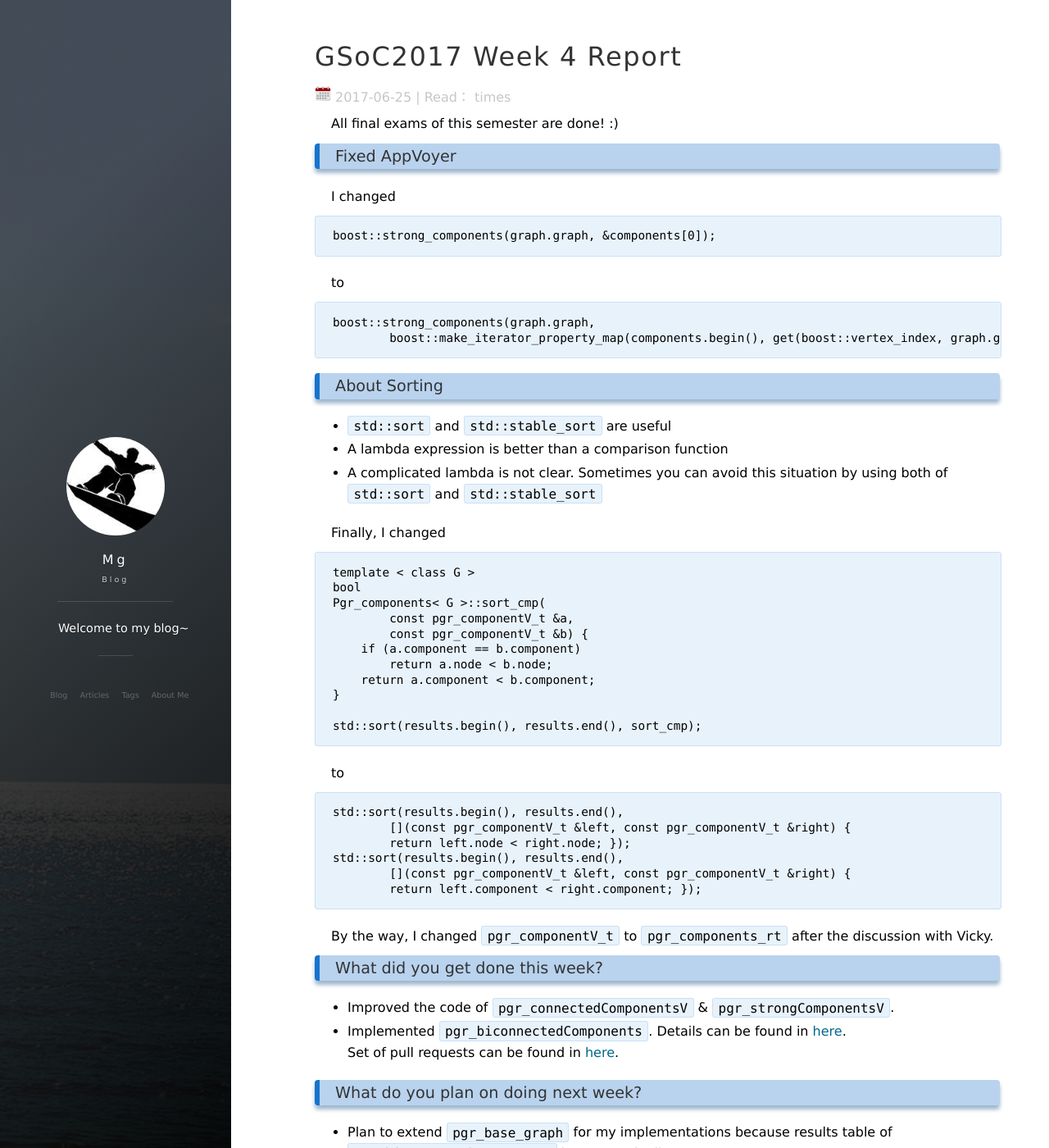
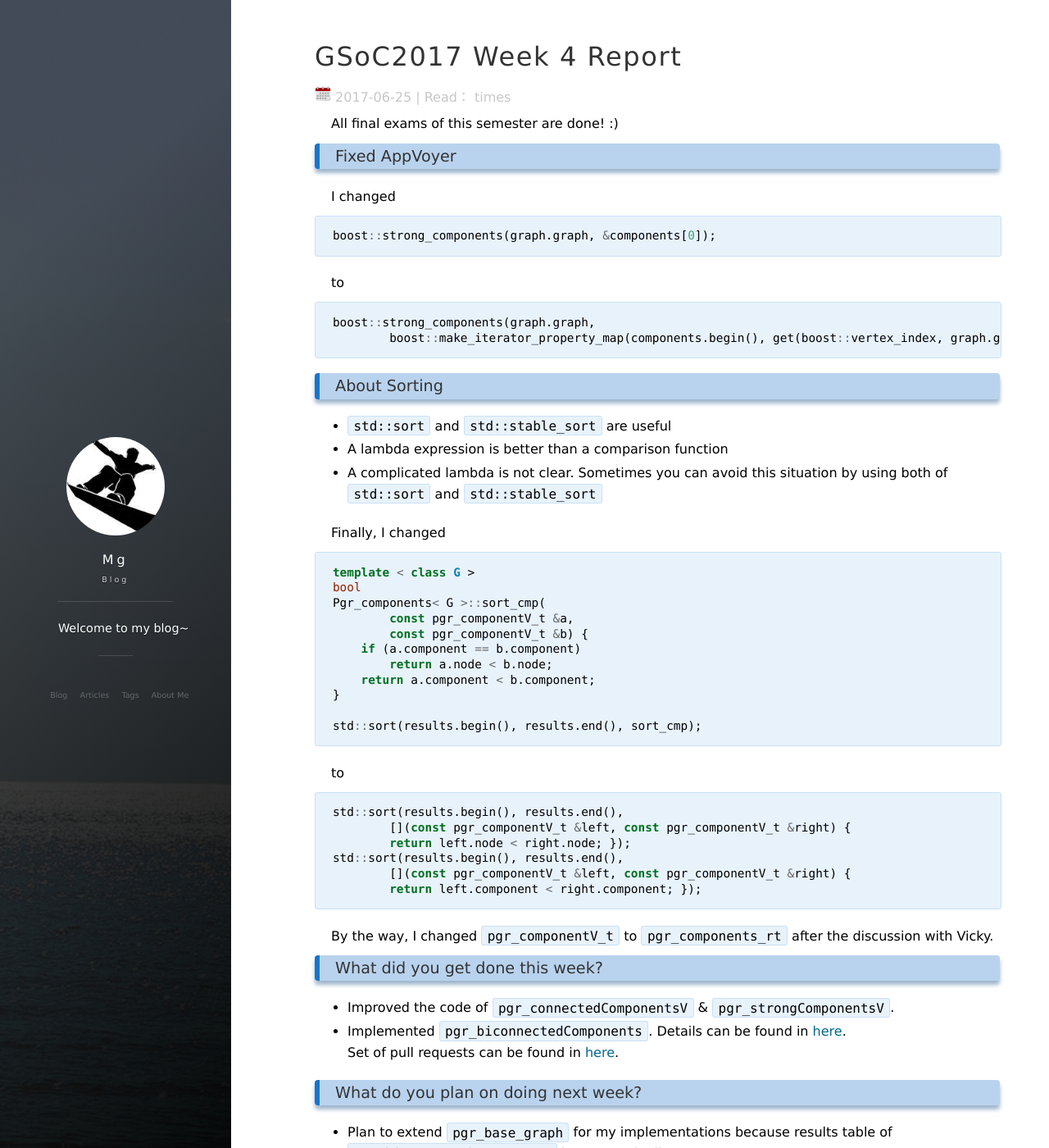
Before and after one commit to XJTUmg/XJTUmg.github.io, a Jekyll site: the page built from _posts/2017-06-25-GSoC2017 Week 4 Report.md, in a window 1280 px wide and 1400 px high. Shown: the whole window at 82% size. Built offline with Jekyll 4.4.1, drawn with Linux system fonts in a browser that asks for light colours; nearby versions of some CDN libraries; comment, search, counter and statistics services are not loaded.

Commit message:
added highlight

````diff
--- a/_posts/2017-06-25-GSoC2017 Week 4 Report.md
+++ b/_posts/2017-06-25-GSoC2017 Week 4 Report.md
@@ -10,14 +10,14 @@ All final exams of this semester are done! :)
 ### Fixed AppVoyer
 
 I changed
-```
+{% highlight C++ %}
 boost::strong_components(graph.graph, &components[0]);
-```
+{% endhighlight %}
 to
-```
+{% highlight C++ %}
 boost::strong_components(graph.graph,
         boost::make_iterator_property_map(components.begin(), get(boost::vertex_index, graph.graph)));
-```
+{% endhighlight %}
 
 ### About Sorting
 
@@ -26,7 +26,7 @@ boost::strong_components(graph.graph,
 - A complicated lambda is not clear. Sometimes you can avoid this situation by using both of ```std::sort``` and ```std::stable_sort```
 
 Finally, I changed
-```
+{% highlight C++ %}
 template < class G >
 bool
 Pgr_components< G >::sort_cmp(
@@ -38,16 +38,16 @@ Pgr_components< G >::sort_cmp(
 }
 
 std::sort(results.begin(), results.end(), sort_cmp);
-```
+{% endhighlight %}
 to
-```
+{% highlight C++ %}
 std::sort(results.begin(), results.end(),
         [](const pgr_componentV_t &left, const pgr_componentV_t &right) {
         return left.node < right.node; });
 std::sort(results.begin(), results.end(),
         [](const pgr_componentV_t &left, const pgr_componentV_t &right) {
         return left.component < right.component; });
-```
+{% endhighlight %}
 By the way, I changed ```pgr_componentV_t``` to ```pgr_components_rt``` after the discussion with Vicky.
 
 ### What did you get done this week?
````
